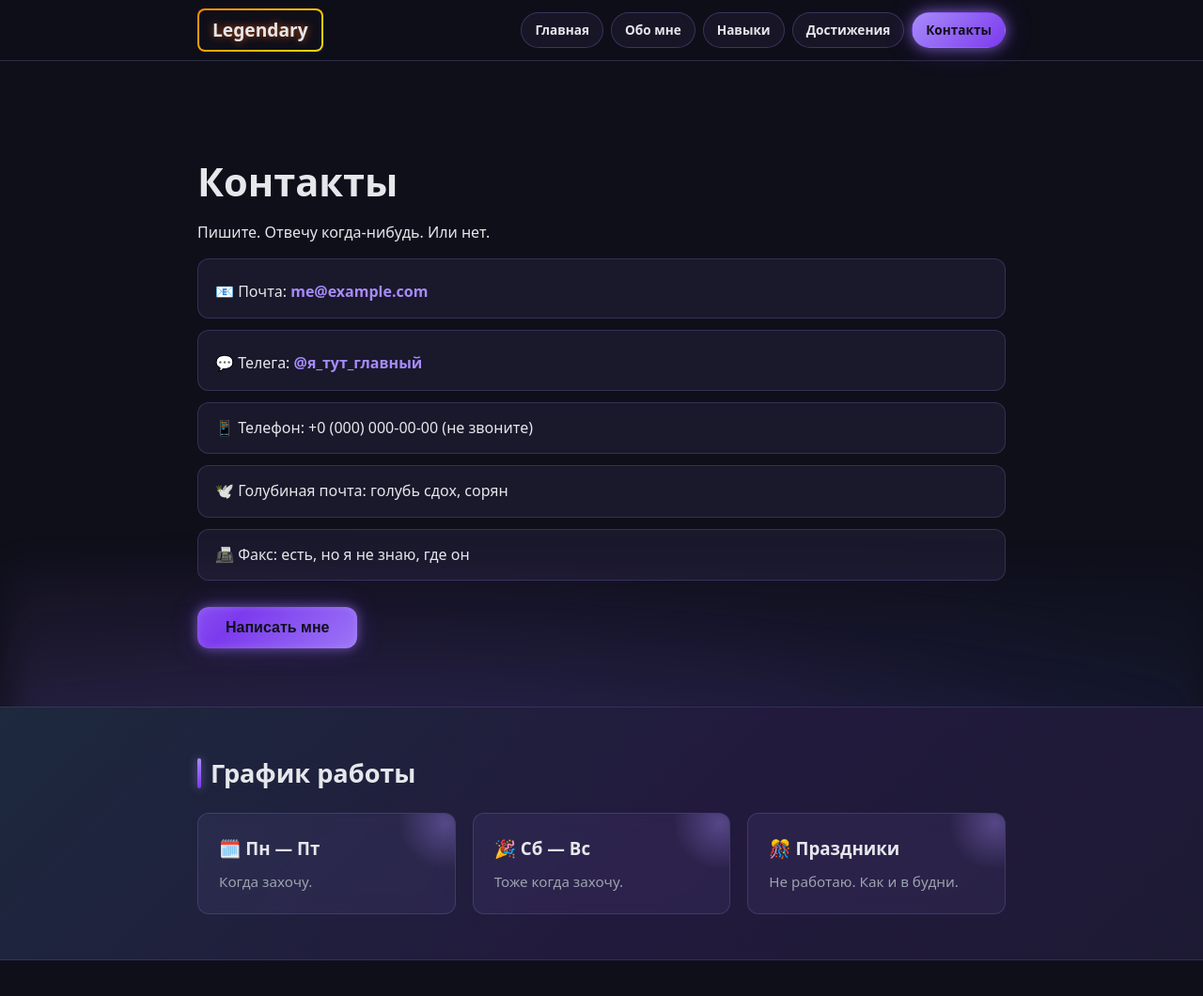
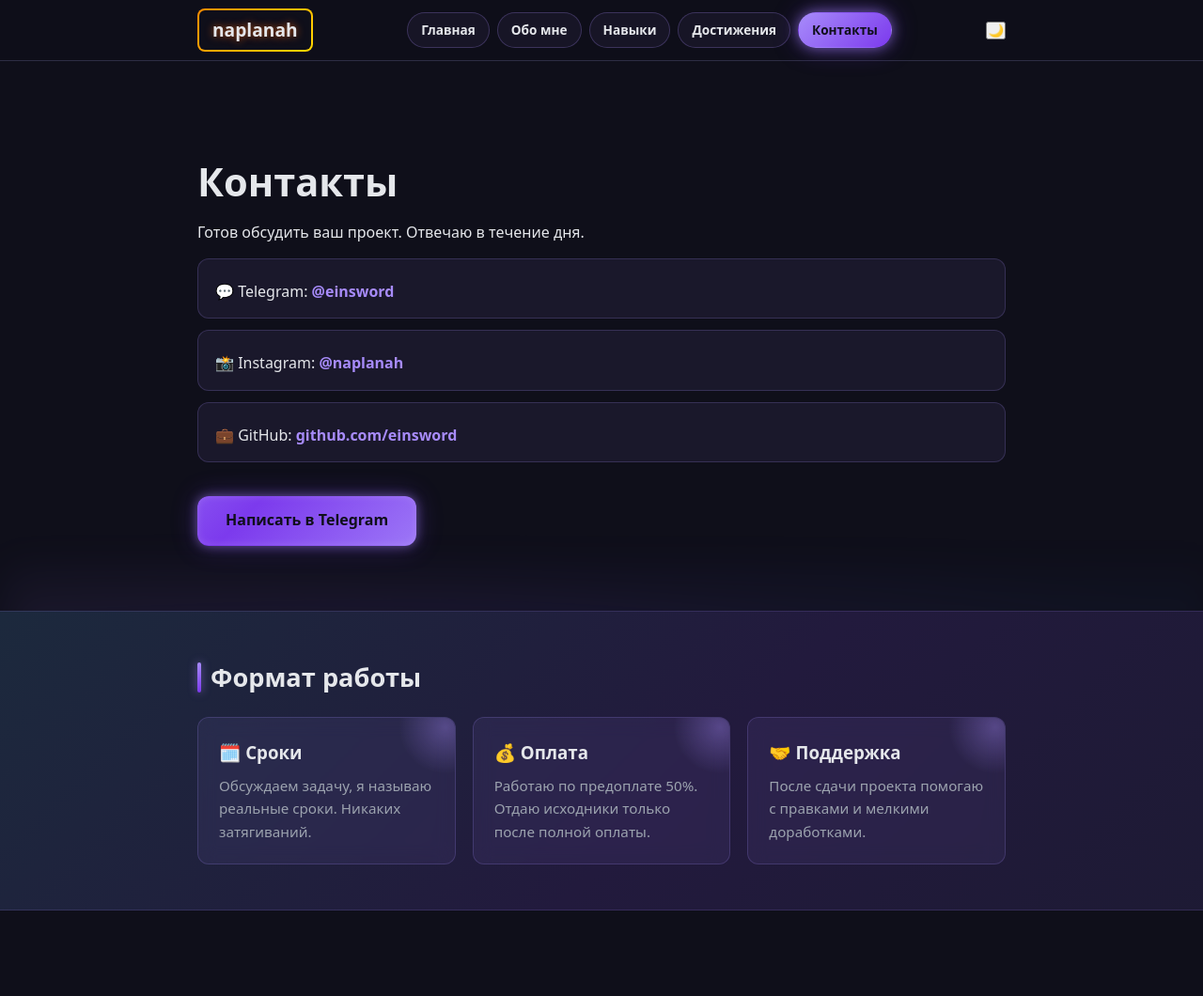
Before and after one commit to einsword/vibesite, a plain HTML site: page contact.html in a window 1280 px wide. Shown: the whole page at 94% size. After the commit the page ends 1033 px from the top, so only its background shows below. Drawn offline with Linux system fonts and the light colour scheme.

Commit message:
Update contact page content and theme toggle script

```diff
--- a/contact.html
+++ b/contact.html
@@ -3,14 +3,14 @@
 <head>
   <meta charset="UTF-8">
   <meta name="viewport" content="width=device-width, initial-scale=1.0">
-  <title>Контакты — Legendary</title>
+  <title>Контакты — naplanah</title>
   <link rel="stylesheet" href="style.css">
 </head>
 <body>
 
   <header class="header">
     <div class="container header__inner">
-      <a href="index.html" class="logo">Legendary</a>
+      <a href="index.html" class="logo">naplanah</a>
       <nav class="nav">
         <a href="index.html">Главная</a>
         <a href="about.html">Обо мне</a>
@@ -18,6 +18,7 @@
         <a href="achievements.html">Достижения</a>
         <a href="contact.html" class="active">Контакты</a>
       </nav>
+      <button class="theme-toggle" id="theme-toggle" title="Сменить тему">🌙</button>
     </div>
   </header>
 
@@ -25,42 +26,59 @@
     <section class="section">
       <div class="container">
         <h1>Контакты</h1>
-        <p>Пишите. Отвечу когда-нибудь. Или нет.</p>
+        <p>Готов обсудить ваш проект. Отвечаю в течение дня.</p>
 
         <ul class="contact-list">
-          <li>📧 Почта: <a href="mailto:me@example.com">me@example.com</a></li>
-          <li>💬 Телега: <a href="https://t.me/">@я_тут_главный</a></li>
-          <li>📱 Телефон: +0 (000) 000-00-00 (не звоните)</li>
-          <li>🕊️ Голубиная почта: голубь сдох, сорян</li>
-          <li>📠 Факс: есть, но я не знаю, где он</li>
+          <li>💬 Telegram: <a href="https://t.me/einsword" target="_blank">@einsword</a></li>
+          <li>📸 Instagram: <a href="https://instagram.com/naplanah" target="_blank">@naplanah</a></li>
+          <li>💼 GitHub: <a href="https://github.com/einsword" target="_blank">github.com/einsword</a></li>
         </ul>
 
         <p style="margin-top: 28px;">
-          <button class="btn" onclick="alert('Передумал. Не пишите.')">Написать мне</button>
+          <a href="https://t.me/einsword" class="btn" target="_blank">Написать в Telegram</a>
         </p>
       </div>
     </section>
 
     <section class="section section--gray">
       <div class="container">
-        <h2>График работы</h2>
+        <h2>Формат работы</h2>
         <div class="cards">
           <article class="card">
-            <h3>🗓️ Пн — Пт</h3>
-            <p>Когда захочу.</p>
+            <h3>🗓️ Сроки</h3>
+            <p>Обсуждаем задачу, я называю реальные сроки. Никаких затягиваний.</p>
           </article>
           <article class="card">
-            <h3>🎉 Сб — Вс</h3>
-            <p>Тоже когда захочу.</p>
+            <h3>💰 Оплата</h3>
+            <p>Работаю по предоплате 50%. Отдаю исходники только после полной оплаты.</p>
           </article>
           <article class="card">
-            <h3>🎊 Праздники</h3>
-            <p>Не работаю. Как и в будни.</p>
+            <h3>🤝 Поддержка</h3>
+            <p>После сдачи проекта помогаю с правками и мелкими доработками.</p>
           </article>
         </div>
       </div>
     </section>
   </main>
 
+  <script>
+    const toggleBtn = document.getElementById('theme-toggle');
+    const body = document.body;
+    const currentTheme = localStorage.getItem('theme');
+    if (currentTheme === 'light') {
+      body.classList.add('light-theme');
+      toggleBtn.textContent = '☀️';
+    }
+    toggleBtn.addEventListener('click', () => {
+      body.classList.toggle('light-theme');
+      if (body.classList.contains('light-theme')) {
+        toggleBtn.textContent = '☀️';
+        localStorage.setItem('theme', 'light');
+      } else {
+        toggleBtn.textContent = '🌙';
+        localStorage.setItem('theme', 'dark');
+      }
+    });
+  </script>
 </body>
 </html>
```
